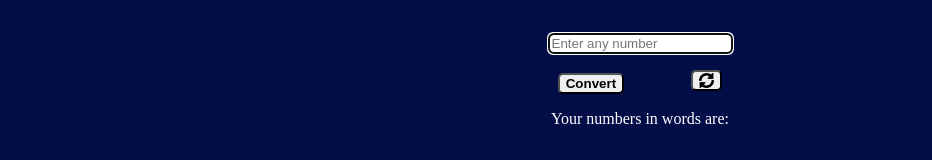
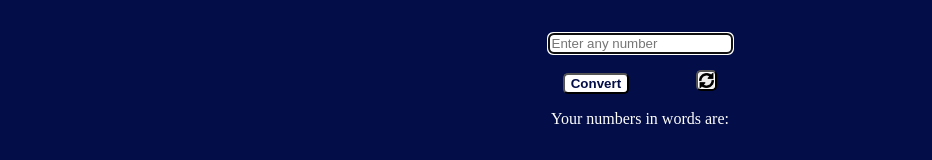
Before and after one commit to Hanif-adedotun/Number-Converter, a plain HTML site: page index.html in a window 1280 px wide. Shown: the part 194-354 px from the top of the page, without its empty margins (0-932 px from the left). Drawn offline with Linux system fonts and the light colour scheme.

Commit message:
Update index.html

```diff
--- a/index.html
+++ b/index.html
@@ -30,10 +30,14 @@
      margin-right: 5%;
      border-radius: 5px;
      font-weight: bold;
+     background-color: white;
+     color: #030d47;
    }
 
    #refresh {
         border-radius: 5px;
+       padding: 1px;
+       background-color: white;
    }
 
    footer{
```
